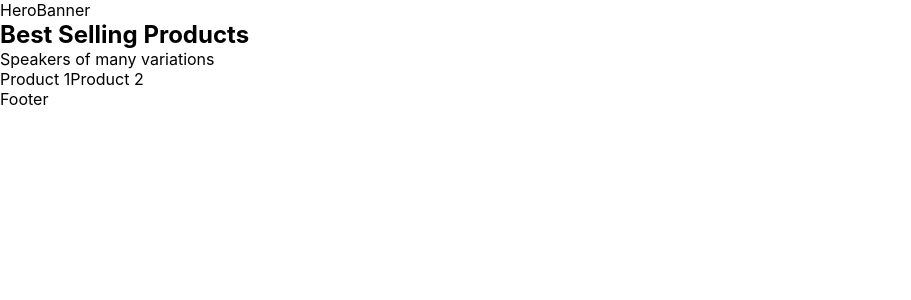
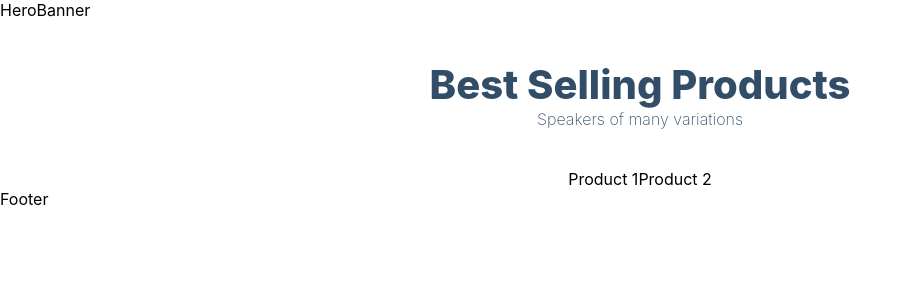
Before and after one commit to sladeutley/ecommerce-market-research-reports, a Next.js app: page / in a window 1280 px wide. Shown: the top 300 px of the page, without its empty margins (0-911 px from the left). Built offline with nearby package versions, Linux system fonts and the light colour scheme.

Commit message:
added classNames from css to index.js / homepage

```diff
--- a/pages/index.js
+++ b/pages/index.js
@@ -5,12 +5,12 @@ const Home = () => {
     <>
       HeroBanner
 
-      <div>
+      <div className="products-heading">
         <h2>Best Selling Products</h2>
         <p>Speakers of many variations</p>
       </div>
 
-      <div>
+      <div className="products-container">
         {['Product 1', 'Product 2'].map((product) => product)}
       </div>
 
```
